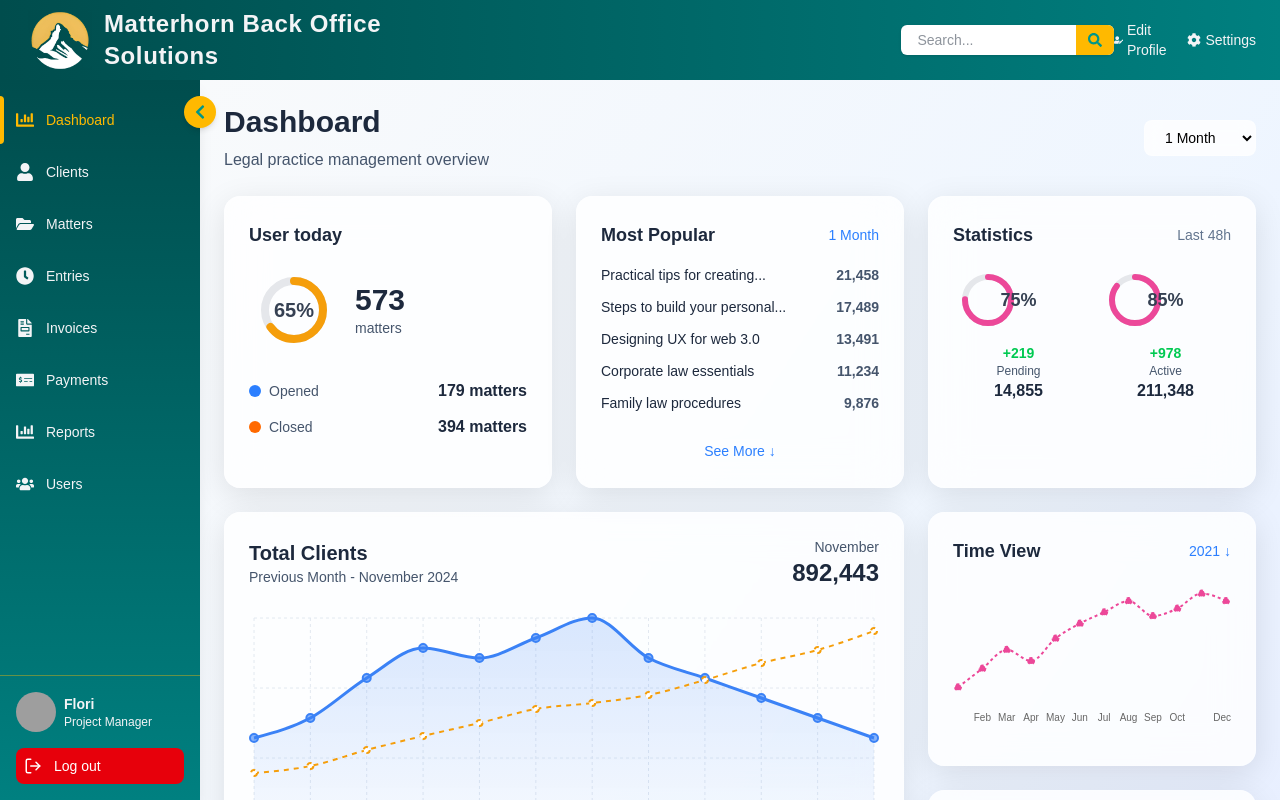
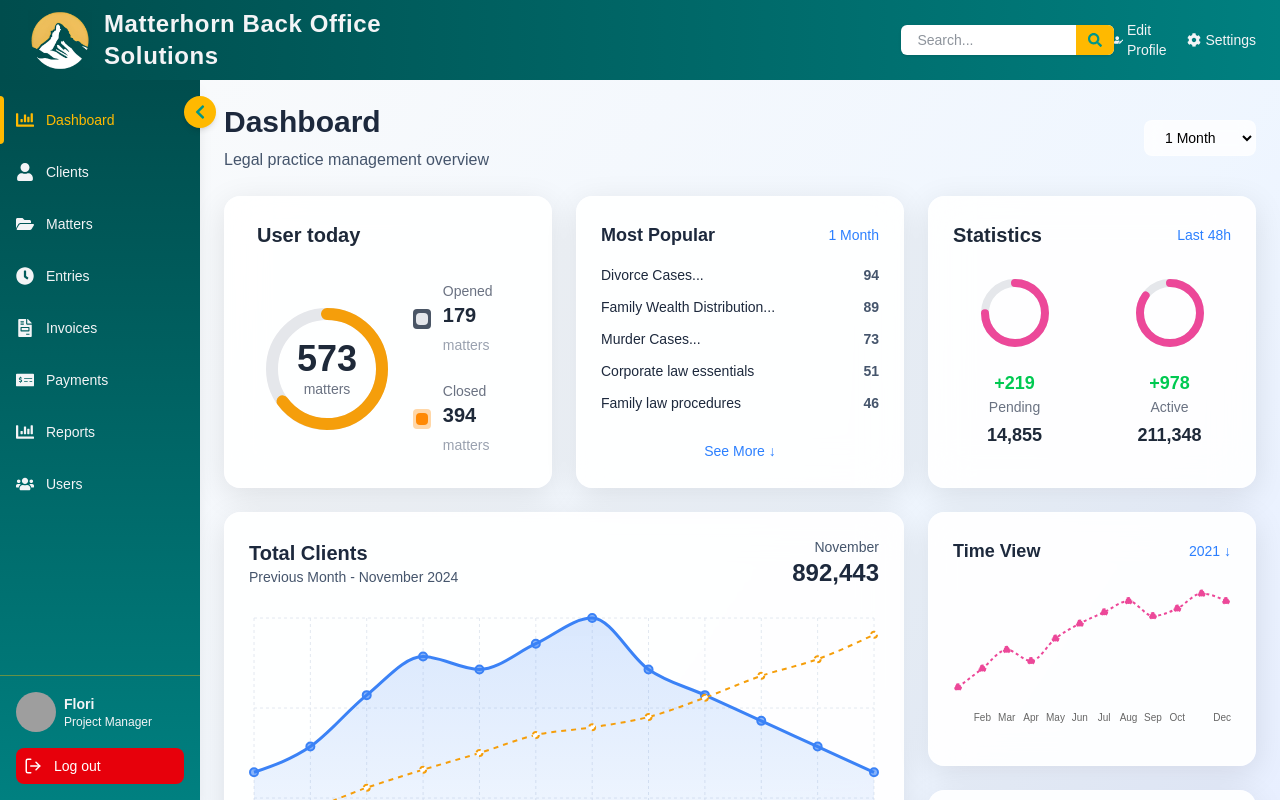
Before and after one commit to 64SquaresApexLLP/matterhorn, a React (Vite) app: page /dashboard in a window 1280 px wide. Built offline with nearby package versions, Linux system fonts and the light colour scheme; grey boxes are pictures that could not be loaded; a web font is replaced by a local one.

Commit message:
Improved Design

```diff
--- a/src/pages/Dashboard.jsx
+++ b/src/pages/Dashboard.jsx
@@ -51,11 +51,11 @@ const Dashboard = () => {
   ];
 
   const mostPopular = [
-    { name: "Practical tips for creating...", views: 21458 },
-    { name: "Steps to build your personal...", views: 17489 },
-    { name: "Designing UX for web 3.0", views: 13491 },
-    { name: "Corporate law essentials", views: 11234 },
-    { name: "Family law procedures", views: 9876 }
+    { name: "Divorce Cases...", views: 94 },
+    { name: "Family Wealth Distribution...", views: 89 },
+    { name: "Murder Cases...", views: 73 },
+    { name: "Corporate law essentials", views: 51 },
+    { name: "Family law procedures", views: 46 }
   ];
 
   const caseTypes = [
@@ -96,49 +96,6 @@ const Dashboard = () => {
     { id: 4, title: "Employment Dispute", client: "Global Industries", status: "Negotiation", priority: "High", date: "2025-06-12" }
   ];
 
-  const CircularProgress = ({ percentage, color, size = "large" }) => {
-    const radius = size === "large" ? 45 : 35;
-    const strokeWidth = size === "large" ? 8 : 6;
-    const normalizedRadius = radius - strokeWidth * 2;
-    const circumference = normalizedRadius * 2 * Math.PI;
-    const strokeDasharray = `${(percentage / 100) * circumference} ${circumference}`;
-
-    return (
-      <div className="relative">
-        <svg
-          height={radius * 2}
-          width={radius * 2}
-          className="transform -rotate-90"
-        >
-          <circle
-            stroke="#E5E7EB"
-            fill="transparent"
-            strokeWidth={strokeWidth}
-            r={normalizedRadius}
-            cx={radius}
-            cy={radius}
-          />
-          <circle
-            stroke={color}
-            fill="transparent"
-            strokeWidth={strokeWidth}
-            strokeDasharray={strokeDasharray}
-            strokeLinecap="round"
-            r={normalizedRadius}
-            cx={radius}
-            cy={radius}
-            className="transition-all duration-1000 ease-out"
-          />
-        </svg>
-        <div className="absolute inset-0 flex items-center justify-center">
-          <span className={`font-bold ${size === "large" ? "text-xl" : "text-lg"} text-gray-700`}>
-            {percentage}%
-          </span>
-        </div>
-      </div>
-    );
-  };
-
   return (
     <div className="min-h-screen bg-gradient-to-br from-slate-50 via-blue-50 to-indigo-100 p-6">
       <style jsx>{`
@@ -163,9 +120,9 @@ const Dashboard = () => {
         .animate-scale-in { animation: scaleIn 0.5s ease-out; }
         .animate-pulse-gentle { animation: pulse 2s infinite; }
         .glass-card {
-          background: rgba(255, 255, 255, 0.8);
+          background: rgba(255, 255, 255, 0.9);
           backdrop-filter: blur(20px);
-          border: 1px solid rgba(255, 255, 255, 0.2);
+          border: 1px solid rgba(255, 255, 255, 0.3);
           box-shadow: 0 8px 32px rgba(0, 0, 0, 0.1);
         }
         .card-hover {
@@ -200,32 +157,63 @@ const Dashboard = () => {
 
         {/* Top Row - User Today & Statistics */}
         <div className="grid grid-cols-1 lg:grid-cols-3 gap-6">
-          {/* User Today Card */}
-          <div className={`glass-card p-6 rounded-2xl card-hover ${animationTrigger ? "animate-scale-in" : ""}`}>
-            <h3 className="text-lg font-semibold text-slate-800 mb-4">User today</h3>
+          {/* User Today Card - Exact Match */}
+          <div className={`glass-card px-8 py-6 rounded-2xl card-hover ${animationTrigger ? "animate-scale-in" : ""}`}>
+            <h3 className="text-xl font-semibold text-gray-800 mb-8">User today</h3>
+
             <div className="flex items-center justify-between">
-              <div className="flex items-center space-x-4">
-                <CircularProgress percentage={65} color="#F59E0B" />
-                <div>
-                  <p className="text-3xl font-bold text-slate-800">{todayStats.totalMatters}</p>
-                  <p className="text-slate-600 text-sm">matters</p>
+              {/* Circular Progress */}
+              <div className="relative">
+                <svg width="140" height="140" className="transform -rotate-90">
+                  {/* Background circle */}
+                  <circle
+                    cx="70"
+                    cy="70"
+                    r="55"
+                    stroke="#E5E7EB"
+                    strokeWidth="12"
+                    fill="none"
+                  />
+                  {/* Progress circle */}
+                  <circle
+                    cx="70"
+                    cy="70"
+                    r="55"
+                    stroke="#F59E0B"
+                    strokeWidth="12"
+                    fill="none"
+                    strokeDasharray={`${(65 / 100) * 345} 345`}
+                    strokeLinecap="round"
+                    className="transition-all duration-1500 ease-out"
+                  />
+                </svg>
+                <div className="absolute inset-0 flex flex-col items-center justify-center">
+                  <span className="text-4xl font-bold text-gray-800">{todayStats.totalMatters}</span>
+                  <span className="text-gray-500 text-sm">matters</span>
                 </div>
               </div>
-            </div>
-            <div className="mt-6 space-y-3">
-              <div className="flex items-center justify-between">
-                <div className="flex items-center space-x-2">
-                  <div className="w-3 h-3 bg-blue-500 rounded-full"></div>
-                  <span className="text-slate-600 text-sm">Opened</span>
+
+              {/* Stats on the right */}
+              <div className="space-y-6 ml-4">
+                <div className="flex items-center space-x-3">
+                  <div className="w-5 h-5 bg-gray-600 rounded-sm flex items-center justify-center">
+                    <div className="w-3 h-3 bg-gray-200 rounded-sm"></div>
+                  </div>
+                  <div>
+                    <p className="text-gray-500 text-sm">Opened</p>
+                    <p className="text-xl font-bold text-gray-800">{todayStats.opened} <span className="text-gray-400 font-normal text-sm">matters</span></p>
+                  </div>
                 </div>
-                <span className="font-semibold text-slate-800">{todayStats.opened} matters</span>
-              </div>
-              <div className="flex items-center justify-between">
-                <div className="flex items-center space-x-2">
-                  <div className="w-3 h-3 bg-orange-500 rounded-full"></div>
-                  <span className="text-slate-600 text-sm">Closed</span>
+
+                <div className="flex items-center space-x-3">
+                  <div className="w-5 h-5 bg-orange-200 rounded-sm flex items-center justify-center">
+                    <div className="w-3 h-3 bg-orange-400 rounded-sm"></div>
+                  </div>
+                  <div>
+                    <p className="text-gray-500 text-sm">Closed</p>
+                    <p className="text-xl font-bold text-gray-800">{todayStats.closed} <span className="text-gray-400 font-normal text-sm">matters</span></p>
+                  </div>
                 </div>
-                <span className="font-semibold text-slate-800">{todayStats.closed} matters</span>
               </div>
             </div>
           </div>
@@ -251,24 +239,72 @@ const Dashboard = () => {
             </div>
           </div>
 
-          {/* Statistics */}
-          <div className={`glass-card p-6 rounded-2xl card-hover ${animationTrigger ? "animate-scale-in" : ""}`} style={{ animationDelay: "0.2s" }}>
-            <div className="flex justify-between items-center mb-4">
-              <h3 className="text-lg font-semibold text-slate-800">Statistics</h3>
-              <span className="text-slate-500 text-sm">Last 48h</span>
+          {/* Statistics Card - Exact Match */}
+          <div className={`glass-card px-6 py-6 rounded-2xl card-hover ${animationTrigger ? "animate-scale-in" : ""}`} style={{ animationDelay: "0.2s" }}>
+            <div className="flex justify-between items-center mb-6">
+              <h3 className="text-xl font-semibold text-gray-800">Statistics</h3>
+              <span className="text-blue-500 text-sm font-medium">Last 48h</span>
             </div>
-            <div className="grid grid-cols-2 gap-4">
+            <div className="grid grid-cols-2 gap-8">
               <div className="text-center">
-                <CircularProgress percentage={75} color="#EC4899" size="small" />
-                <p className="text-green-500 text-sm font-semibold mt-2">+{todayStats.recentIncrease}</p>
-                <p className="text-slate-600 text-xs">Pending</p>
-                <p className="text-slate-800 font-semibold">{todayStats.pending.toLocaleString()}</p>
+                <div className="relative mb-4">
+                  <svg width="80" height="80" className="transform -rotate-90 mx-auto">
+                    {/* Background circle */}
+                    <circle
+                      cx="40"
+                      cy="40"
+                      r="30"
+                      stroke="#E5E7EB"
+                      strokeWidth="8"
+                      fill="none"
+                    />
+                    {/* Progress circle */}
+                    <circle
+                      cx="40"
+                      cy="40"
+                      r="30"
+                      stroke="#EC4899"
+                      strokeWidth="8"
+                      fill="none"
+                      strokeDasharray={`${(75 / 100) * 188} 188`}
+                      strokeLinecap="round"
+                      className="transition-all duration-1500 ease-out"
+                    />
+                  </svg>
+                </div>
+                <p className="text-green-500 text-lg font-bold">+{todayStats.recentIncrease}</p>
+                <p className="text-gray-500 text-sm mb-1">Pending</p>
+                <p className="text-gray-800 text-lg font-bold">{todayStats.pending.toLocaleString()}</p>
               </div>
               <div className="text-center">
-                <CircularProgress percentage={85} color="#EC4899" size="small" />
-                <p className="text-green-500 text-sm font-semibold mt-2">+{todayStats.last48hIncrease}</p>
-                <p className="text-slate-600 text-xs">Active</p>
-                <p className="text-slate-800 font-semibold">{todayStats.active.toLocaleString()}</p>
+                <div className="relative mb-4">
+                  <svg width="80" height="80" className="transform -rotate-90 mx-auto">
+                    {/* Background circle */}
+                    <circle
+                      cx="40"
+                      cy="40"
+                      r="30"
+                      stroke="#E5E7EB"
+                      strokeWidth="8"
+                      fill="none"
+                    />
+                    {/* Progress circle */}
+                    <circle
+                      cx="40"
+                      cy="40"
+                      r="30"
+                      stroke="#EC4899"
+                      strokeWidth="8"
+                      fill="none"
+                      strokeDasharray={`${(85 / 100) * 188} 188`}
+                      strokeLinecap="round"
+                      className="transition-all duration-1500 ease-out"
+                    />
+                  </svg>
+                </div>
+                <p className="text-green-500 text-lg font-bold">+{todayStats.last48hIncrease}</p>
+                <p className="text-gray-500 text-sm mb-1">Active</p>
+                <p className="text-gray-800 text-lg font-bold">{todayStats.active.toLocaleString()}</p>
               </div>
             </div>
           </div>
@@ -288,7 +324,7 @@ const Dashboard = () => {
                 <p className="text-2xl font-bold text-slate-800">892,443</p>
               </div>
             </div>
-            <div className="h-80">
+            <div className="h-100">
               <ResponsiveContainer width="100%" height="100%">
                 <AreaChart data={clientData}>
                   <defs>
@@ -361,7 +397,7 @@ const Dashboard = () => {
             {/* Case Distribution */}
             <div className={`glass-card p-6 rounded-2xl card-hover ${animationTrigger ? "animate-scale-in" : ""}`} style={{ animationDelay: "0.4s" }}>
               <h3 className="text-lg font-semibold text-slate-800 mb-4">Case Distribution</h3>
-              <div className="h-40">
+              <div className="h-30">
                 <ResponsiveContainer width="100%" height="100%">
                   <PieChart>
                     <Pie
```
